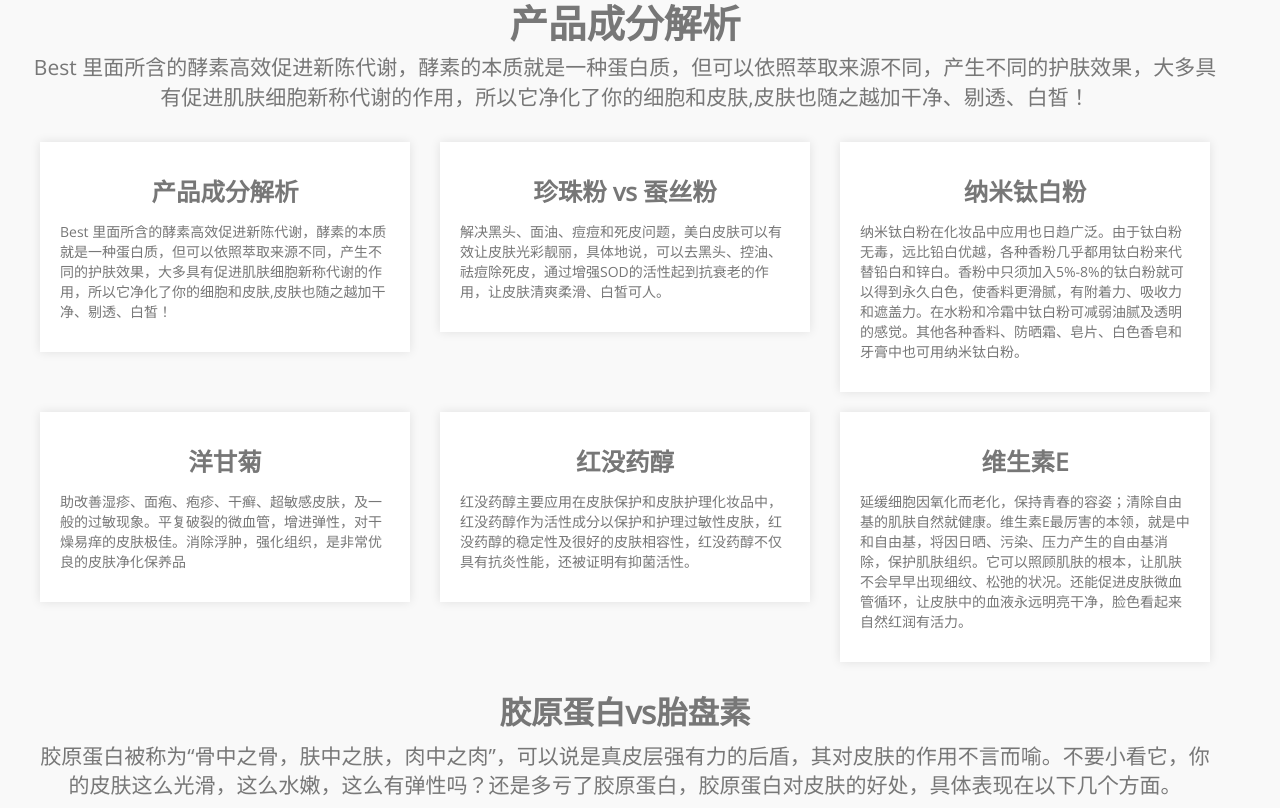
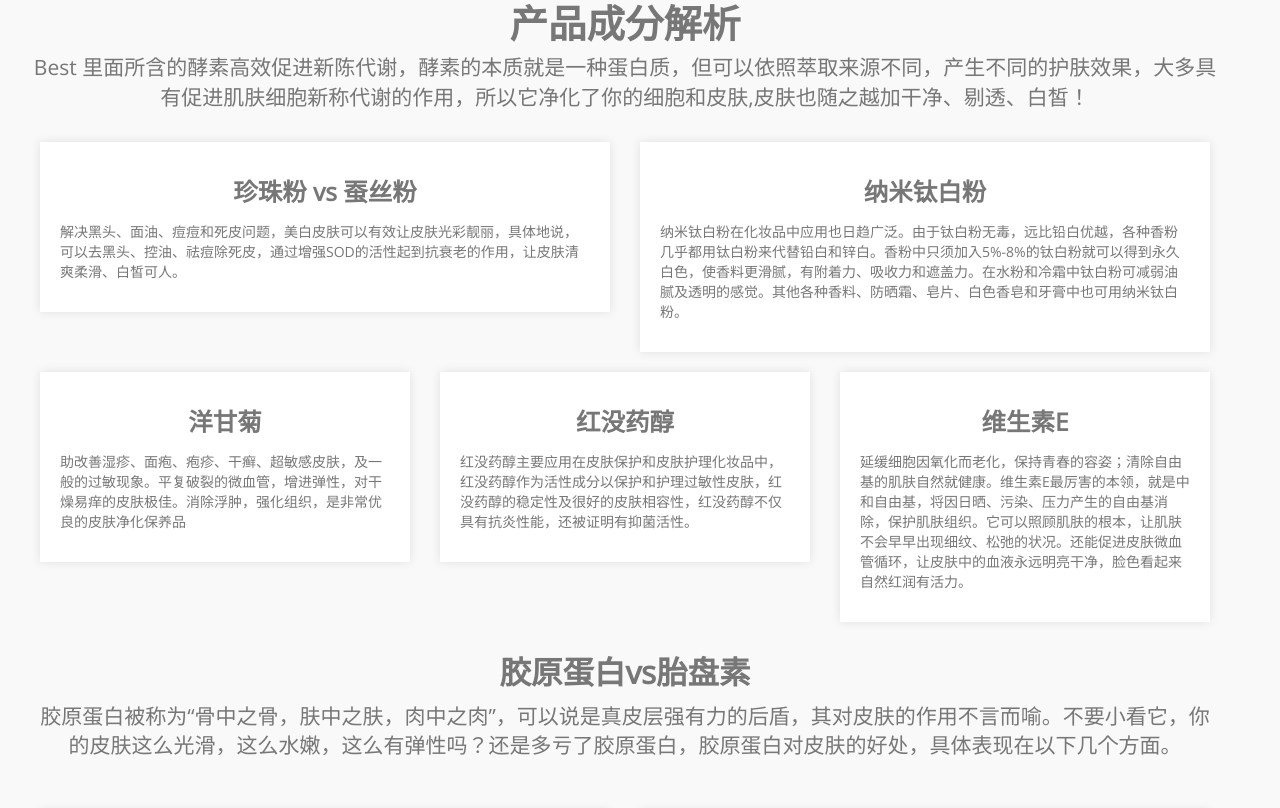
Before and after one commit to darryl-snow/Best, a plain HTML site: page index.html in a window 1280 px wide. Shown: the part 1918-2726 px from the top of the page. Drawn offline with nearby package versions, Linux system fonts and the light colour scheme.

Commit message:
removing repeated content

```diff
--- a/index.html
+++ b/index.html
@@ -160,16 +160,8 @@
 
 				<div class="container">
 					<div class="row">
-						<div class="span4">
 
-							<div class="wrapper">
-							<h3>产品成分解析</h3>
-							<p>Best 里面所含的酵素高效促进新陈代谢，酵素的本质就是一种蛋白质，但可以依照萃取来源不同，产生不同的护肤效果，大多具有促进肌肤细胞新称代谢的作用，所以它净化了你的细胞和皮肤,皮肤也随之越加干净、剔透、白皙！</p>
-							</div>
-
-						</div>
-
-						<div class="span4">
+						<div class="span6">
 
 							<div class="wrapper">
 							<h3>珍珠粉 vs 蚕丝粉</h3>
@@ -178,7 +170,7 @@
 
 						</div>
 
-						<div class="span4">
+						<div class="span6">
 
 							<div class="wrapper">
 							<h3>纳米钛白粉</h3>
--- a/sass/styles.scss
+++ b/sass/styles.scss
@@ -175,14 +175,16 @@ section {
 	i {
 		margin-right: $gridGutterWidth/2;
 	}
-	.row {
+	[class*="span"] {
 		margin-bottom: $gridGutterWidth;
 	}
 }
 
 #products {
+	[class*="span"] {
+		margin-bottom: $gridGutterWidth;
+	}
 	.row {
-		margin-bottom: $gridGutterWidth;
 		padding-top: $gridGutterWidth;
 		border-top: 1px dotted #999;
 	}
```
Also changed, not shown: css/styles.css.
